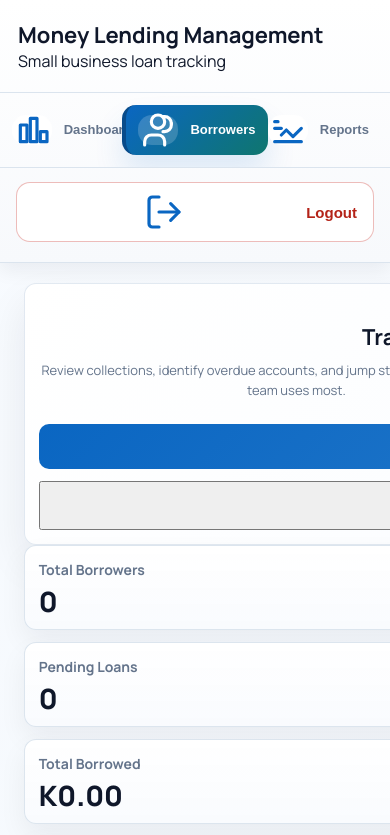
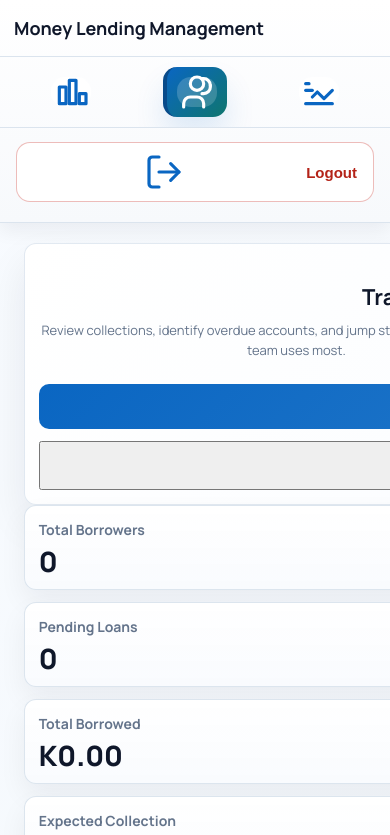
Before and after one commit to Kudzaim-Dev/money-lending-system, a plain HTML site: page dashboard.html in a window 390 px wide. Shown: the top 835 px of the page. Drawn offline with nearby package versions, Linux system fonts and the light colour scheme; no server answers.

Commit message:
Tighten mobile sidebar layout and simplify top nav for small screens

```diff
--- a/styles.css
+++ b/styles.css
@@ -1899,6 +1899,7 @@ body {
 @media (max-width: 900px) {
   .dashboard-layout {
     flex-direction: column;
+    gap: 0;
   }
 
   .sidebar {
@@ -1909,7 +1910,7 @@ body {
   }
 
   .sidebar-header {
-    padding: 20px 18px;
+    padding: 18px 16px;
     border-bottom: 1px solid var(--border);
   }
 
@@ -1931,6 +1932,7 @@ body {
     border-radius: 14px;
     justify-content: center;
     text-align: center;
+    gap: 10px;
   }
 
   .sidebar-nav-item span:last-child {
@@ -1962,10 +1964,36 @@ body {
 }
 
 @media (max-width: 680px) {
+  .sidebar-header {
+    padding: 16px 14px;
+  }
+
+  .sidebar-header .nav-brand-wrap {
+    gap: 8px;
+  }
+
+  .nav-brand-wrap h1 {
+    font-size: 18px;
+  }
+
+  .nav-subtitle {
+    display: none;
+  }
+
+  .sidebar-nav {
+    grid-template-columns: repeat(3, minmax(70px, 1fr));
+    gap: 6px;
+    padding: 10px 12px;
+  }
+
   .sidebar-nav-item {
-    min-width: 92px;
-    padding: 10px 12px;
-    font-size: 13px;
+    padding: 10px 10px;
+    font-size: 12px;
+    gap: 8px;
+  }
+
+  .sidebar-nav-item span:last-child {
+    display: none;
   }
 
   .sidebar-nav-icon {
```
